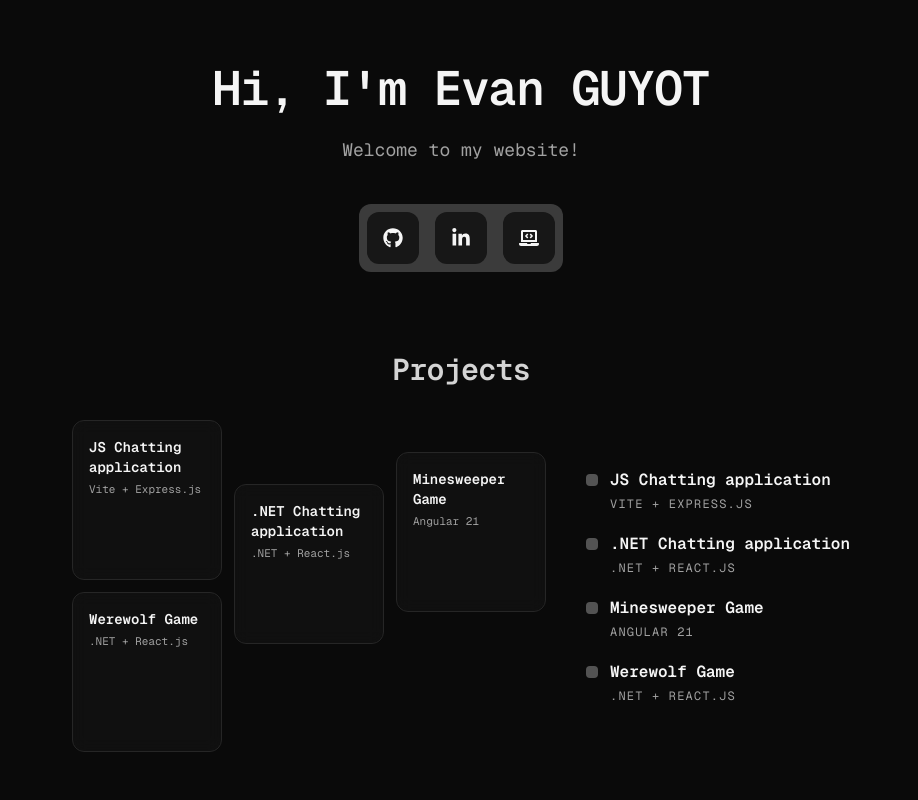
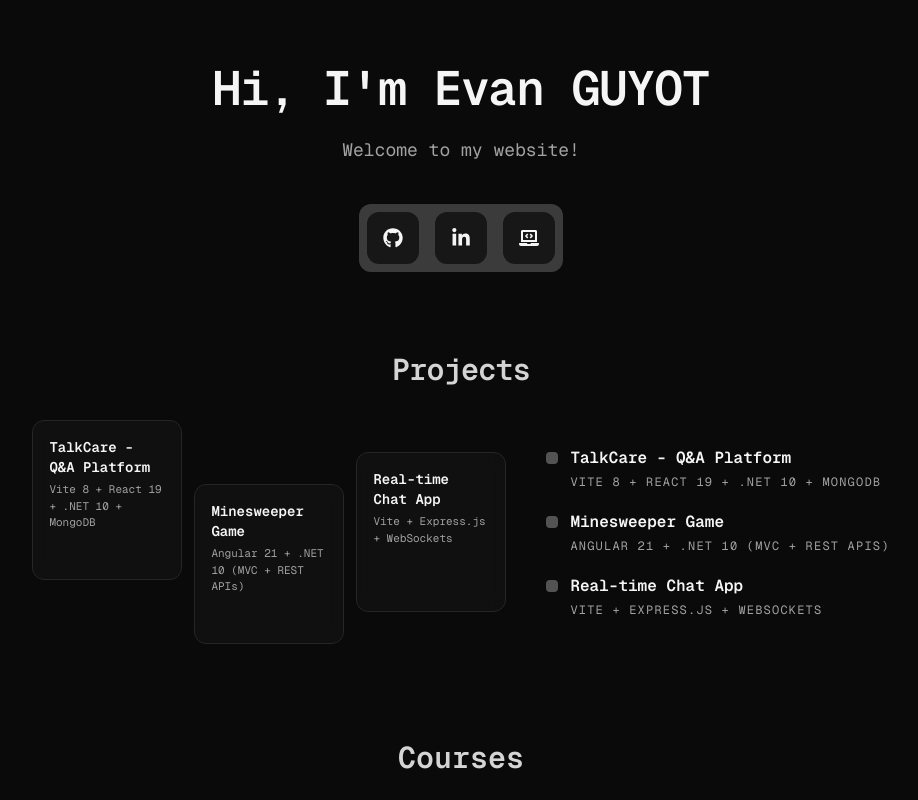
Before and after one commit to evan-guyot/portfolio, a Next.js app: page / in a window 1280 px wide. Shown: the top 800 px of the page, without its empty margins (179-1097 px from the left). Built offline with nearby package versions, Linux system fonts and the light colour scheme.

Commit message:
chores: change project items

```diff
--- a/app/data/projects.ts
+++ b/app/data/projects.ts
@@ -10,38 +10,29 @@ export type Project = {
 export const PROJECTS: Project[] = [
   {
     id: "1",
-    title: "JS Chatting application",
-    tech: "Vite + Express.js",
+    title: "TalkCare - Q&A Platform",
+    tech: "Vite 8 + React 19 + .NET 10 + MongoDB",
     description:
-      "Real-time chat application built with TypeScript on both ends. Uses WebSockets via Express.js for instant message delivery, with a Vite-powered frontend for fast development and builds.",
+      "Full-stack StackOverflow-like platform built with Domain-Driven Design (DDD). Backend powered by .NET REST APIs with MongoDB, and a React 19 + Vite 8 frontend using TypeScript. Includes authentication, questions, answers, voting system and tagging.",
+    github: null,
+    live: "https://talkchat.eguyot.dev",
+  },
+  {
+    id: "2",
+    title: "Minesweeper Game",
+    tech: "Angular 21 + .NET 10 (MVC + REST APIs)",
+    description:
+      "Modern Minesweeper game built with Angular 21 and a .NET 10 backend using MVC architecture with layered services. Supports both offline mode and online multiplayer mode with a global leaderboard and score tracking.",
+    github: null,
+    live: "https://minesweeper.eguyot.dev",
+  },
+  {
+    id: "3",
+    title: "Real-time Chat App",
+    tech: "Vite + Express.js + WebSockets",
+    description:
+      "Real-time chat application built with TypeScript on both frontend and backend. Uses Express.js with WebSockets for instant messaging and a Vite-powered React frontend for fast and responsive UI.",
     github: "https://github.com/evan-guyot/express-chats",
     live: null,
   },
-  {
-    id: "2",
-    title: ".NET Chatting application",
-    tech: ".NET + React.js",
-    description:
-      "Full-stack chat app powered by ASP.NET Core on the backend and React on the frontend. Leverages SignalR for real-time communication and a clean component-based UI.",
-    github: "https://github.com/evan-guyot/ChatOn",
-    live: null,
-  },
-  {
-    id: "3",
-    title: "Minesweeper Game",
-    tech: "Angular 21",
-    description:
-      "A single-player Minesweeper game where the goal is to uncover all safe cells without detonating any mines.",
-    github: null,
-    live: "https://minesweeper-eguyot.vercel.app",
-  },
-  {
-    id: "4",
-    title: "Werewolf Game",
-    tech: ".NET + React.js",
-    description:
-      "Online multiplayer Werewolf game supporting both human players and AI-controlled bots. Handles game state, role assignment, and turn-based logic through a .NET backend with a React interface.",
-    github: null,
-    live: null,
-  },
 ];
```
